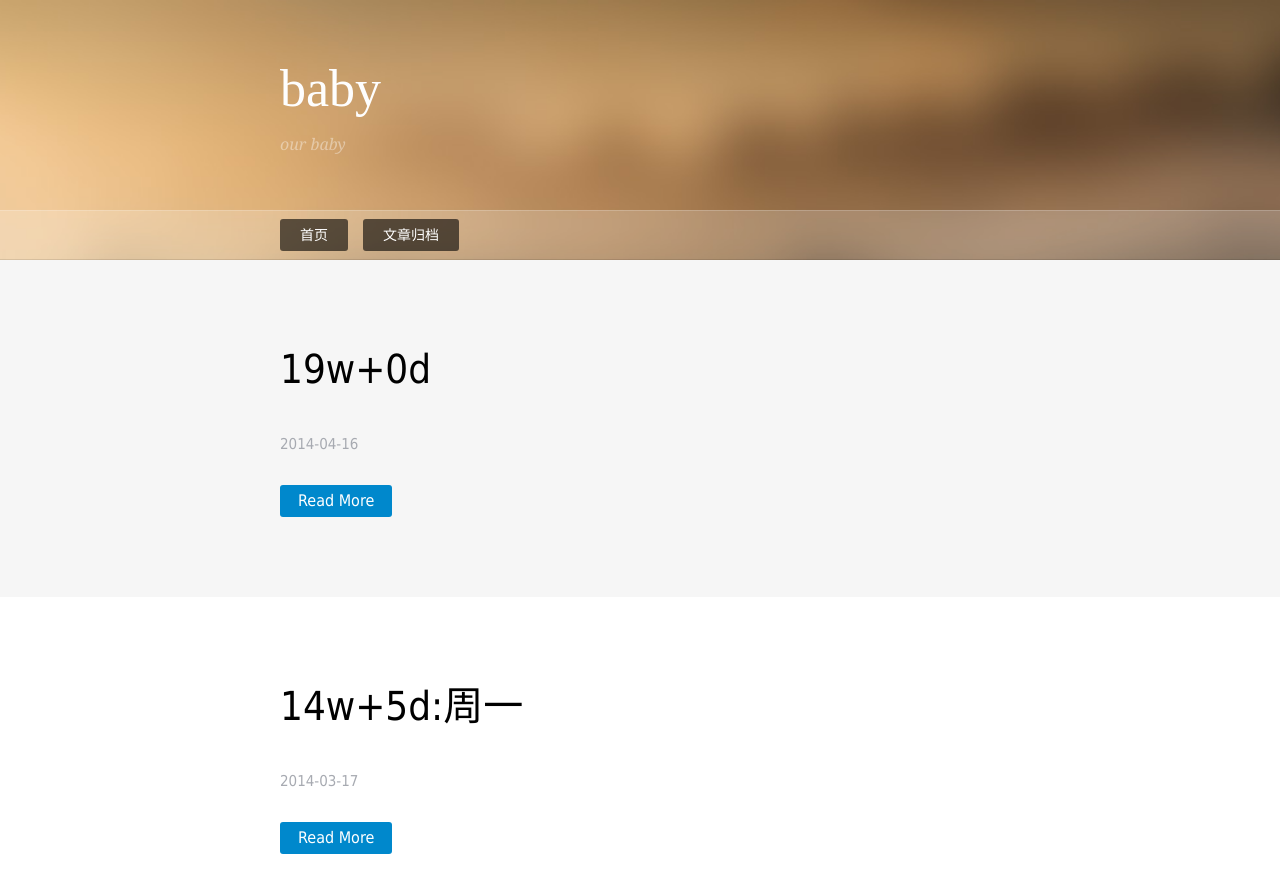
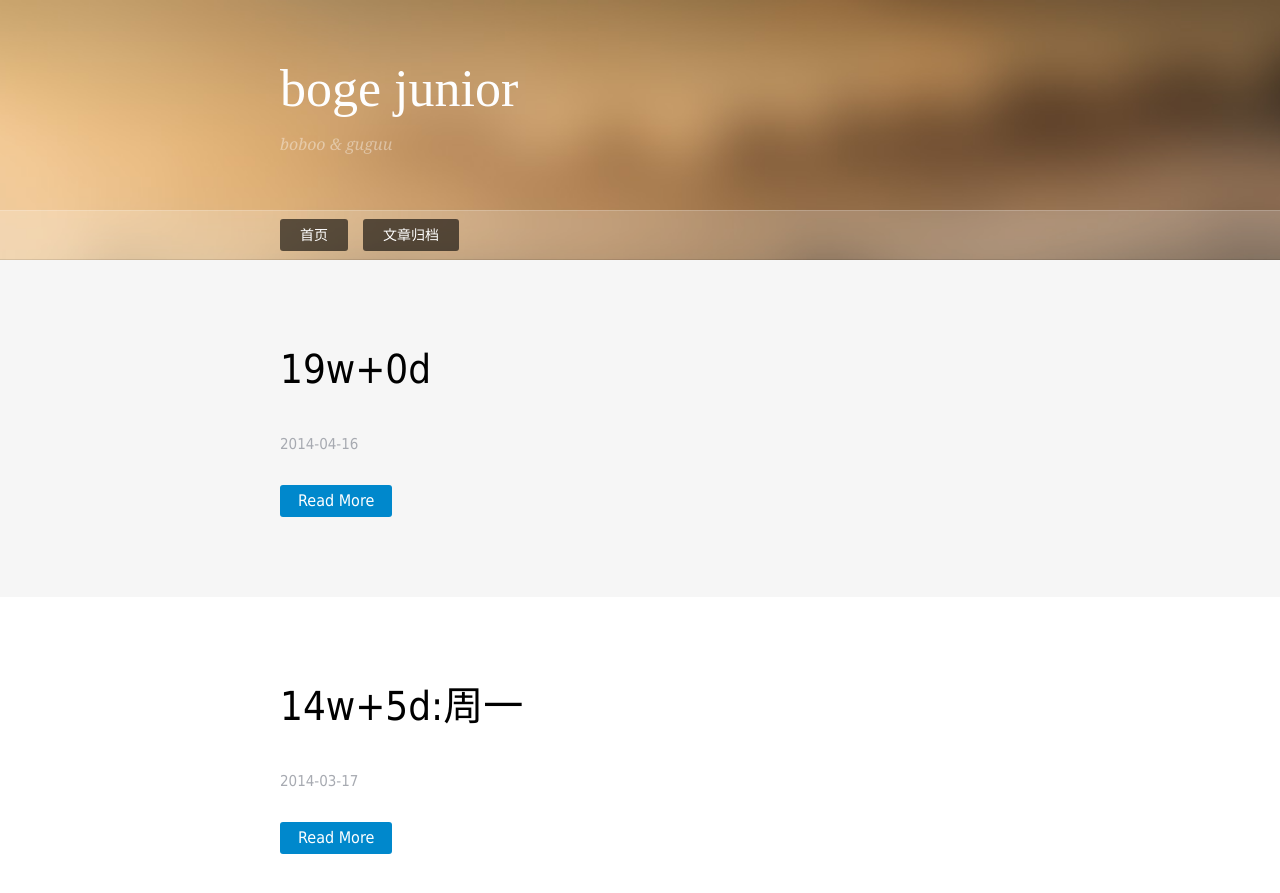
Before and after one commit to boge0920/boge0920.github.io, a Jekyll site: the page built from index.html, in a window 1280 px wide and 900 px high. Shown: the top 893 px of the window. Built offline with Jekyll 4.4.1, drawn with Linux system fonts in a browser that asks for light colours; nearby versions of some CDN libraries; some web fonts are replaced; Markdown is read by kramdown in place of the engine named in the settings; the list of posts is cut into pages by our own code.

Commit message:
default update all

```diff
--- a/_config.yml
+++ b/_config.yml
@@ -6,12 +6,13 @@ paginate: 8
 safe: false
 
 #站点基础配置
-title: baby
+title: boge junior
 #Violet
-subTitle: our baby
+subTitle: boboo & guguu
 #Just another Jekyll blog.
-description: 这是 PIZn 的又一个博客，它是基于 Jekyll 搭建起来的。在这里，不仅仅是用来快速记录工作，学习，生活的一点一滴的地方，更是 PIZn 对 Jekyll 的学习和使用的一次有意义的实践。
-url: http://pizn.github.io
+description:
+#这是 PIZn 的又一个博客，它是基于 Jekyll 搭建起来的。在这里，不仅仅是用来快速记录工作，学习，生活的一点一滴的地方，更是 PIZn 对 Jekyll 的学习和使用的一次有意义的实践。
+url: http://boge0920.github.io
 feed: /atom.xml
 
 #菜单配置
```
Also changed, not shown: 15 other files.
